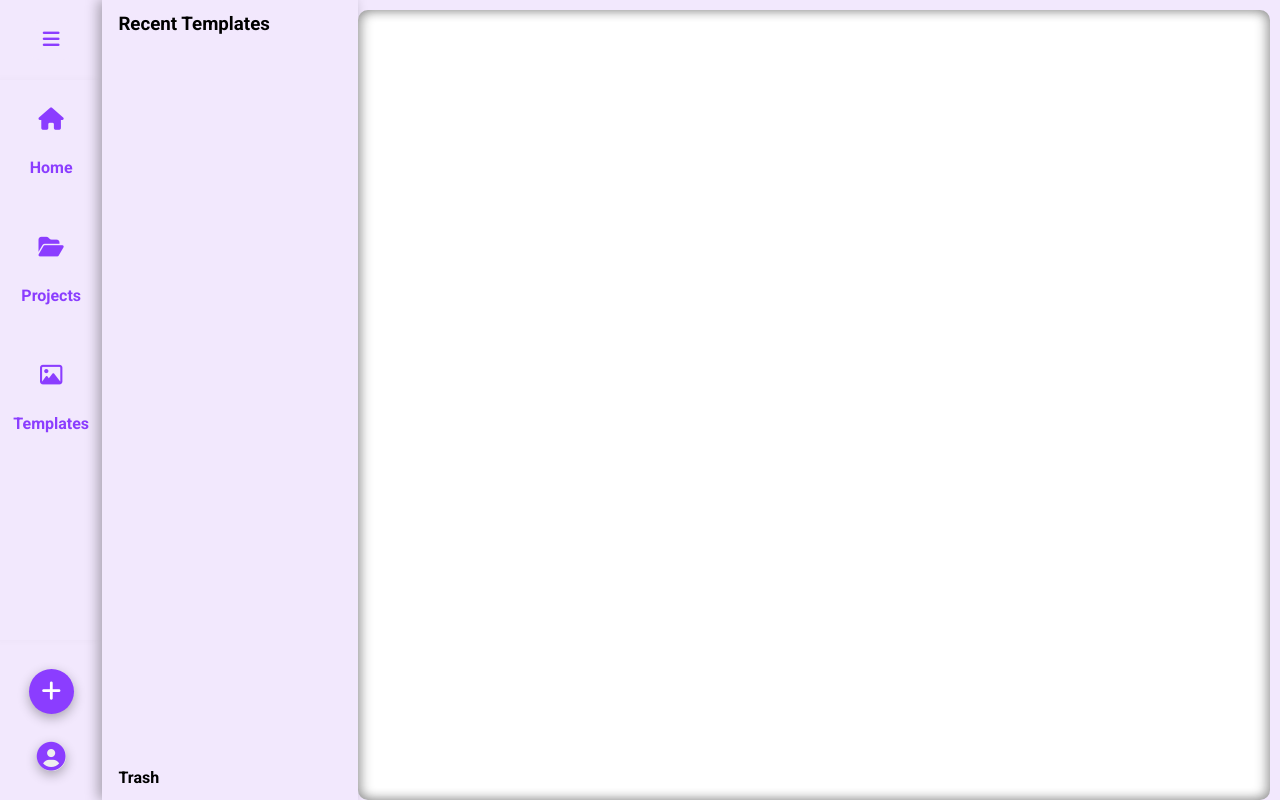
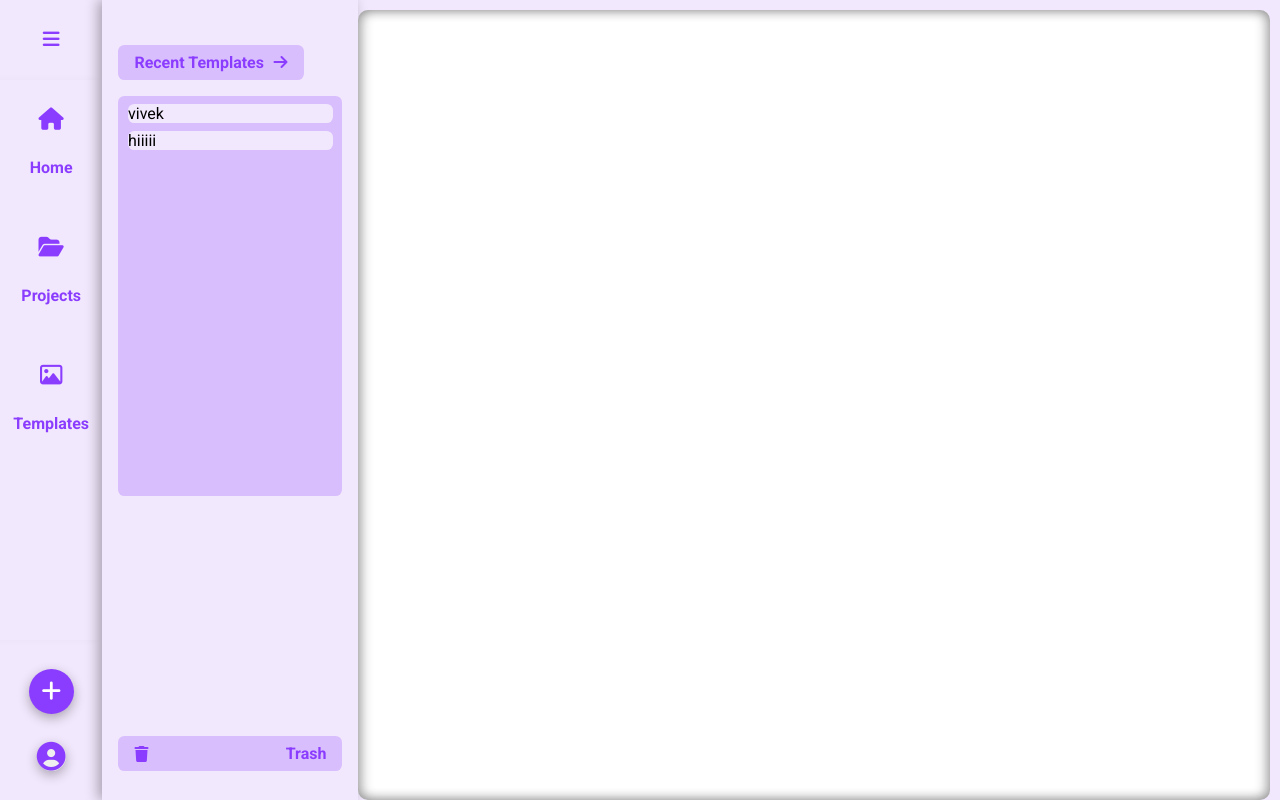
Before and after one commit to vivekshs/ImageEditor, a Flask app: page / in a window 1280 px wide. Run offline with Flask 3, Linux system fonts and the light colour scheme.

Commit message:
Middlebar ui design

```diff
--- a/app/static/css/index.css
+++ b/app/static/css/index.css
@@ -177,6 +177,88 @@
     padding: 0;
     overflow: hidden;
 }
+.middlebar-upper{
+    margin:2rem 0;
+    display: flex;
+    flex-direction:column;
+    justify-content: start;
+    align-items: flex-start;
+    gap:1rem;
+
+}
+.middlebar-upper button{
+    display:flex;
+    justify-content:start;
+    align-items: center;
+    gap:0.6rem;
+    font-size: 1rem;
+    padding: 0.5em 1em;
+    border-radius:0.4em;
+    background-color: var(--hovercolor);
+    color:var(--iconscolor);
+    border:none;
+    font-weight:700;
+    transition:box-shadow 0.3s ease,transform 0.3s ease;
+
+
+}
+.middlebar-upper button:hover{
+    transform:translateX(1px);
+    box-shadow:0 4px 12px rgba(0, 0, 0, 0.1);
+}
+.lowercontent{
+    display:flex;
+    flex-direction: column;
+    justify-content: start;
+    align-items:flex-start;
+    width: 100%;
+    height: 50vh;
+    background-color: var(--hovercolor);
+    border-radius: 0.4rem;
+    padding:0.5em 0.6em;
+    transition:all 0.3s ease-in-out;
+}
+.lowercontent :hover{
+    transform:scale(1.01);
+    box-shadow:0 4px 12px rgba(0, 0, 0, 0.1);
+}
+.lowercontent ul{
+    display:flex;
+    flex-direction: column;
+    justify-content:center;
+    align-items: flex-start;
+    width:100%;
+    gap:0.5rem;
+}
+.lowercontent li{
+    background-color: var(--backgroundcolor);
+    width:100%;
+    list-style:none;
+    border-radius:0.4rem;
+
+}
+
+.middlebar-bottom button{
+    margin:1rem 0;
+    width:100%;
+    display:flex;
+    justify-content:space-between;
+    align-items: center;
+    gap:0.6rem;
+    font-size: 1rem;
+    padding: 0.5em 1em;
+    border-radius:0.4em;
+    background-color: var(--hovercolor);
+    color:var(--iconscolor);
+    border:none;
+    font-weight:700;
+    transition:box-shadow 0.3s ease,transform 0.3s ease;
+}
+.middlebar-bottom button:hover{
+    transform:translateX(1px);
+    box-shadow:0 4px 12px rgba(0, 0, 0, 0.1);
+}
+
 
 
 .popup{
--- a/app/static/js/popup.js
+++ b/app/static/js/popup.js
@@ -2,6 +2,26 @@ const menuBtn = document.getElementById("menuBtn");
 const sidebar = document.getElementById("sidebar");
 const middlebar = document.getElementById("middlebar");
 const mainContainer = document.getElementById("mainContainer");
+
+ let isOpen = false;
+
+        function recentTemp() {
+            const icon = document.getElementById("arrowIcon");
+            const lowerContent = document.getElementById("lowerContent");
+
+            if (!isOpen) {
+                icon.classList.remove("fa-arrow-right");
+                icon.classList.add("fa-arrow-down");
+                lowerContent.style.display = "none";
+            } else {
+                icon.classList.remove("fa-arrow-down");
+                icon.classList.add("fa-arrow-right");
+                lowerContent.style.display = "block";
+            }
+
+            isOpen = !isOpen;
+        }
+
 
 menuBtn.addEventListener("click", () => {
     console.log("clicked");
--- a/app/templates/Index.html
+++ b/app/templates/Index.html
@@ -55,10 +55,25 @@
 
      <div class="middlebar" id="middlebar" >
         <div class="middlebar-upper">
-            <h3>Recent Templates</h3>
+            <div class="uppercontent">
+                <button onclick="recentTemp()" >
+                <p>Recent Templates</p>
+                <i class="fa-solid fa-arrow-right" id="arrowIcon"></i>
+            </button>
+            </div>
+            <div class="lowercontent" id="lowerContent">
+                <ul>
+                    <li>vivek</li>
+                    <li>hiiiii</li>
+                </ul>
+            </div>
+
         </div>
         <div class="middlebar-bottom">
-            <h4>Trash</h4>
+            <button>
+                <i class="fa-solid fa-trash"></i>
+                <p>Trash</p>
+            </button>
         </div>
     </div>
 
```
